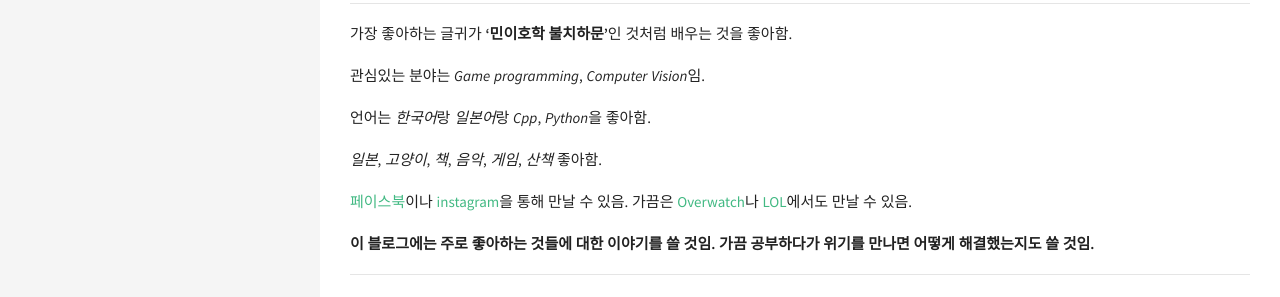
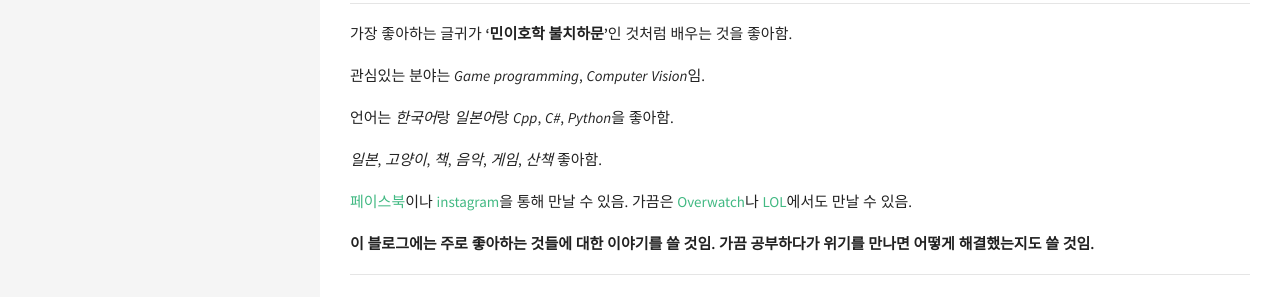
Before and after one commit to renyuanz/leonids, a Jekyll site: the page built from _posts/2017-06-21-read_me.md, in a window 1280 px wide. Shown: the part 862-1159 px from the top of the page. Built offline with Jekyll 4.4.1, drawn with Linux system fonts in a browser that asks for light colours.

```diff
--- a/_posts/2017-06-21-read_me.md
+++ b/_posts/2017-06-21-read_me.md
@@ -37,7 +37,7 @@ title:  "READ ME!"
 
 관심있는 분야는 *Game programming*, *Computer Vision*임.
 
-언어는 *한국어*랑 *일본어*랑 *Cpp*, *Python*을 좋아함.
+언어는 *한국어*랑 *일본어*랑 *Cpp*, *C#*, *Python*을 좋아함.
 
 *일본*, *고양이*, *책*, *음악*, *게임*, *산책* 좋아함.
 
```
